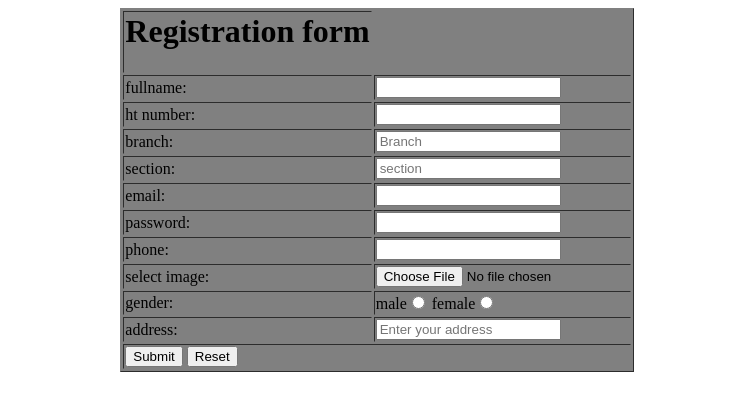
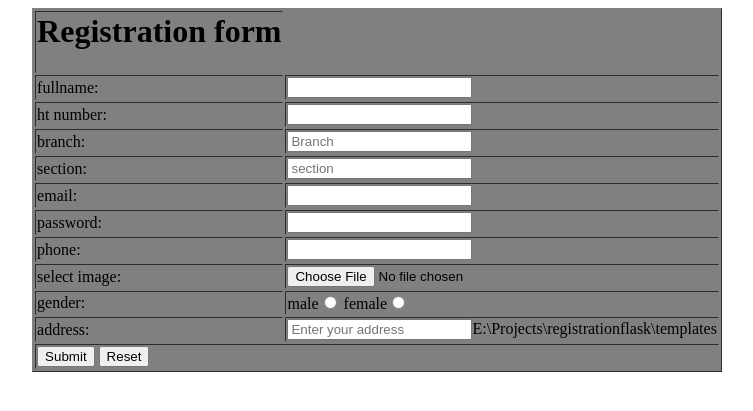
Before and after one commit to narender4sm/registrationflask, a Flask app: page / in a window 1280 px wide. Shown: the top 411 px of the page, without its empty margins (263-1016 px from the left). Run offline with Flask 3, Linux system fonts and the light colour scheme.

Commit message:
7th commit

```diff
--- a/templates/registration.html
+++ b/templates/registration.html
@@ -46,7 +46,7 @@
             <tr>
                 <td>address: </td>
                 <td>
-                    <input type="text" name="address" placeholder="Enter your address">
+                    <input type="text" name="address" placeholder="Enter your address">E:\Projects\registrationflask\templates
                 </td>
             </tr>
             <tr>
```
Also changed, not shown: readme.txt.
